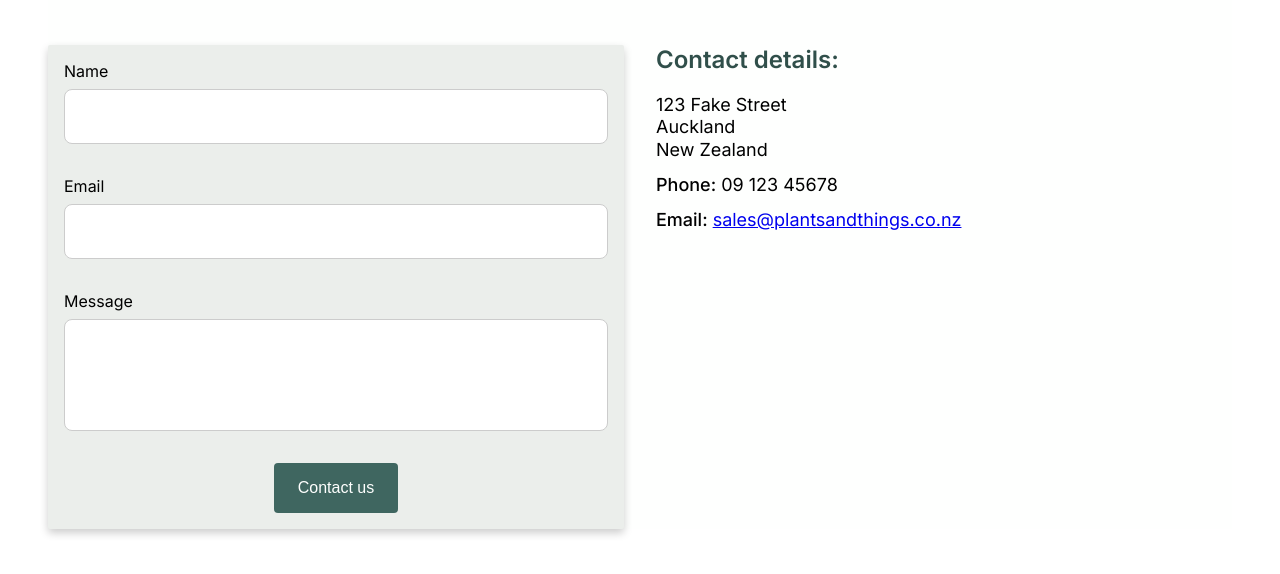
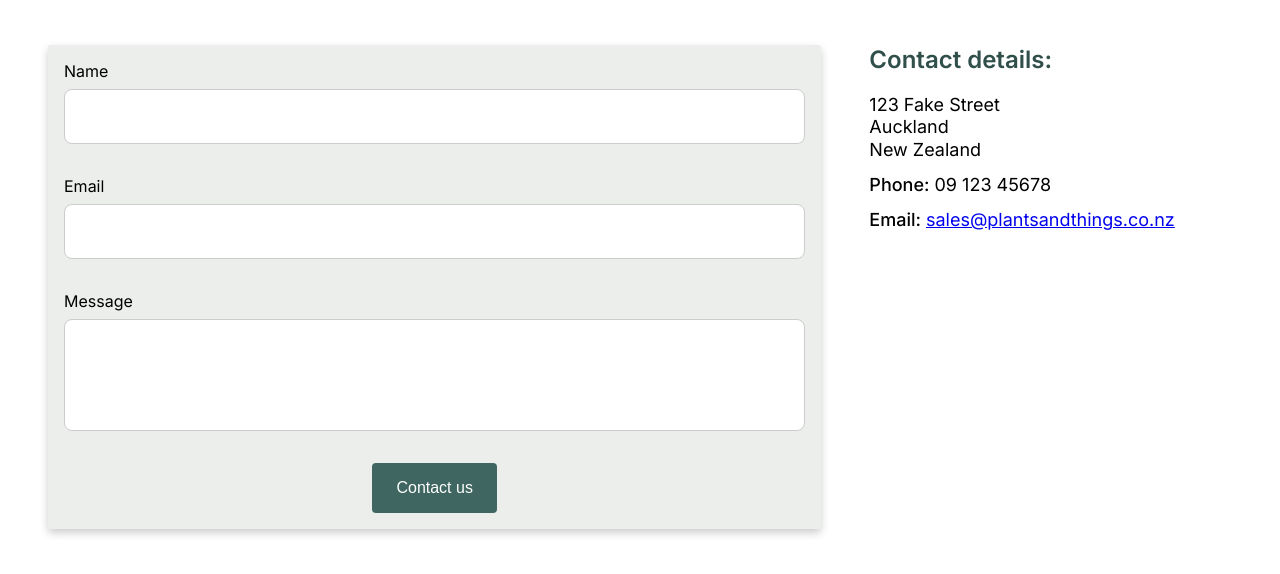
Before and after one commit to annafran/css-example-plantshop, a website: page Submission/contact.html in a window 1280 px wide. Shown: the part 252-826 px from the top of the page. Drawn offline with Linux system fonts and the light colour scheme.

Commit message:
add media query for large screen for contact page

```diff
--- a/Submission/contact.html
+++ b/Submission/contact.html
@@ -29,7 +29,7 @@
                             <a class="navLink" href="/index.html">Home</a>
                         </li>
                         <li class="navItem">
-                            <a class="navLink" href="/">Contact</a>
+                            <a class="navLink" href="/contact.html">Contact</a>
                         </li>
                     </ul>
                 </nav>
--- a/Submission/style.css
+++ b/Submission/style.css
@@ -45,6 +45,8 @@ body {
 
 .main {
     background-color: var(--darkWhite);
+    /* margin: 3rem auto;
+    width: 80%; */
 }
 
 .primaryHeading {
@@ -319,4 +321,12 @@ body {
         grid-column: 2 / 4;
         grid-gap: 3rem;
     }
+    .contactContainer {
+        display: grid;
+        grid-template-columns: 1fr 1fr 1fr;
+        grid-gap: 3rem;
+    }
+    .contactFormContainer {
+        grid-column: 1 / 3;
+    }
 }
```
